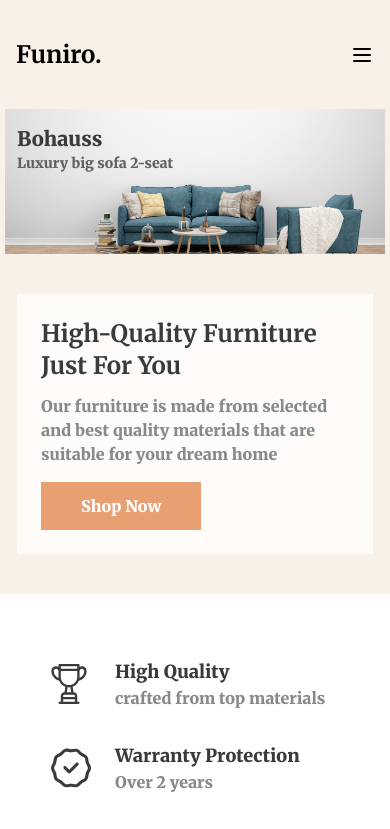
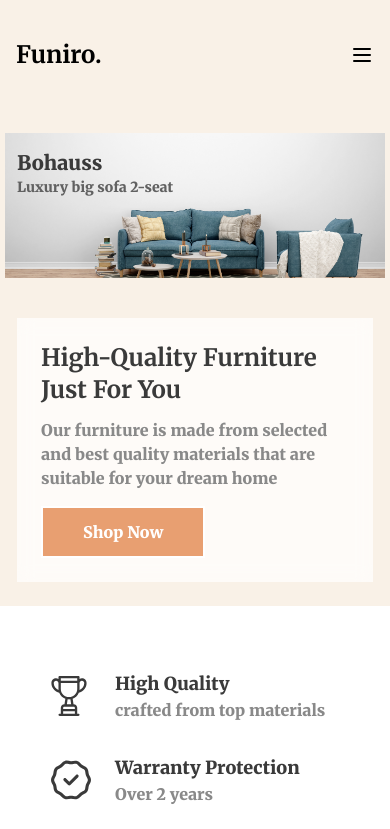
Before and after one commit to Mikael-duru/funiro, a React (Create React App) app: page / in a window 390 px wide. Shown: the top 829 px of the page. Built offline with nearby package versions, Linux system fonts and the light colour scheme.

Commit message:
add hero bg padding top for mobile

```diff
--- a/src/components/Hero.jsx
+++ b/src/components/Hero.jsx
@@ -4,7 +4,7 @@ const Hero = () => {
   return (
     <section className="container mx-auto">
       <div className="bg-[#F9F1E7]">
-        <div className="sm:pt-20 px-[5px] sm:px-2 lg:pl-[5px] lg:pr-[13px] relative">
+        <div className="pt-6 sm:pt-20 px-[5px] sm:px-2 lg:pl-[5px] lg:pr-[13px] relative">
           <div className="bg-hero bg-no-repeat bg-left-bottom bg-cover object-contain h-[145px] sm:h-[250px] md:h-[300px] lg:h-[375px] xl:h-[500px] xxl:h-[553px] w-full">
             <div className="xxl:w-[294px] sm:absolute sm:right-4 sm:bottom-4 md:right-7 md:bottom-6 lg:right-20 lg:bottom-10 xl:right-[122px] xxl:right-[143px]">
               <div className="pt-4 pl-3 lg:pl-4 xl:pl-6  sm:pb-14 md:pb-16 lg:pb-20 xl:pb-28 xxl:pb-[138.52px]">
@@ -17,12 +17,12 @@ const Hero = () => {
               </button>
             </div>
           </div>
-          <div className="py-10 px-3 sm:py-0 sm:absolute sm:top-0 md:pl-4 xxl:pl-[100px]">
+          <div className="pt-10 pb-6 px-3 sm:py-0 sm:absolute sm:top-0 md:pl-4 xxl:pl-[100px]">
             <div className="mx-auto w-full sm:w-[270px] md:w-[304px] lg:w-[404px] xl:w-[494px] bg-[rgba(255,255,255,.72)] backdrop-filter backdrop-blur">
               <div className="py-6 px-6 sm:py-4 md:py-6 lg:p-9 xl:pl-12 xxl:py-[60px] xxl:pl-[60px]">
                 <h1 className="font-bold text-2xl md:text-4xl lg:text-[40px] lg:leading-tight xl:text-[3.5rem] xl:leading-[4.1875rem] pb-3 lg:pb-4 text-darkGray">High-Quality Furniture Just For You</h1>
                 <p className="font-black text-base lg:text-lg xl:text-xl text-grayThree xl:pr-[4.8125rem] pb-4 lg:pb-[1.125rem]">Our furniture is made from selected and best quality materials that are suitable for your dream home</p>
-                <button className="py-3 px-10 lg:py-4 xl:py-6 xl:pl-[140px] xl:pr-[132px] bg-primary cursor-pointer hover:bg-transparent hover:border-2 hover:border-primary hover:text-primary font-black text-white text-base lg:text-xl">Shop Now</button>
+                <button className="py-3 px-10 lg:py-4 xl:py-6 xl:pl-[140px] xl:pr-[132px] bg-primary cursor-pointer hover:bg-transparent border-2 hover:border-primary hover:text-primary font-black text-white text-base lg:text-xl">Shop Now</button>
               </div>
             </div>
           </div>
```
